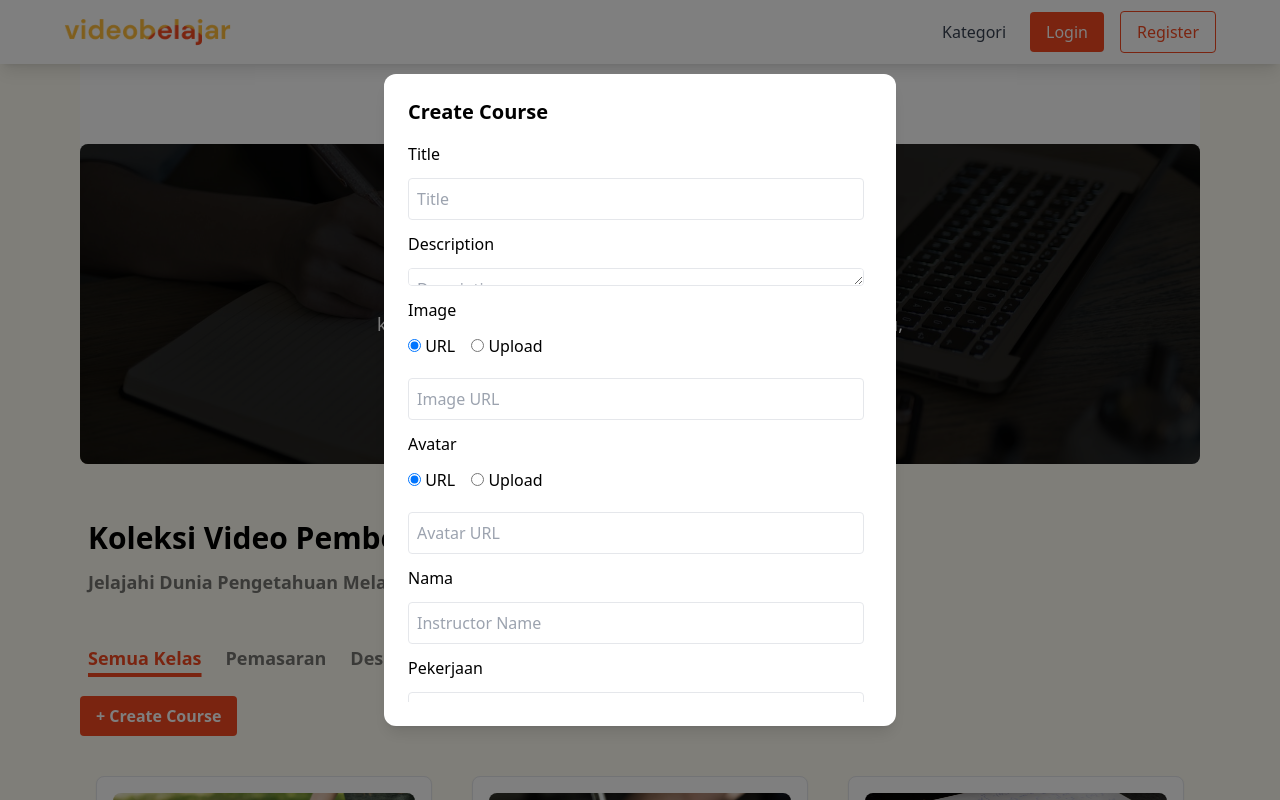
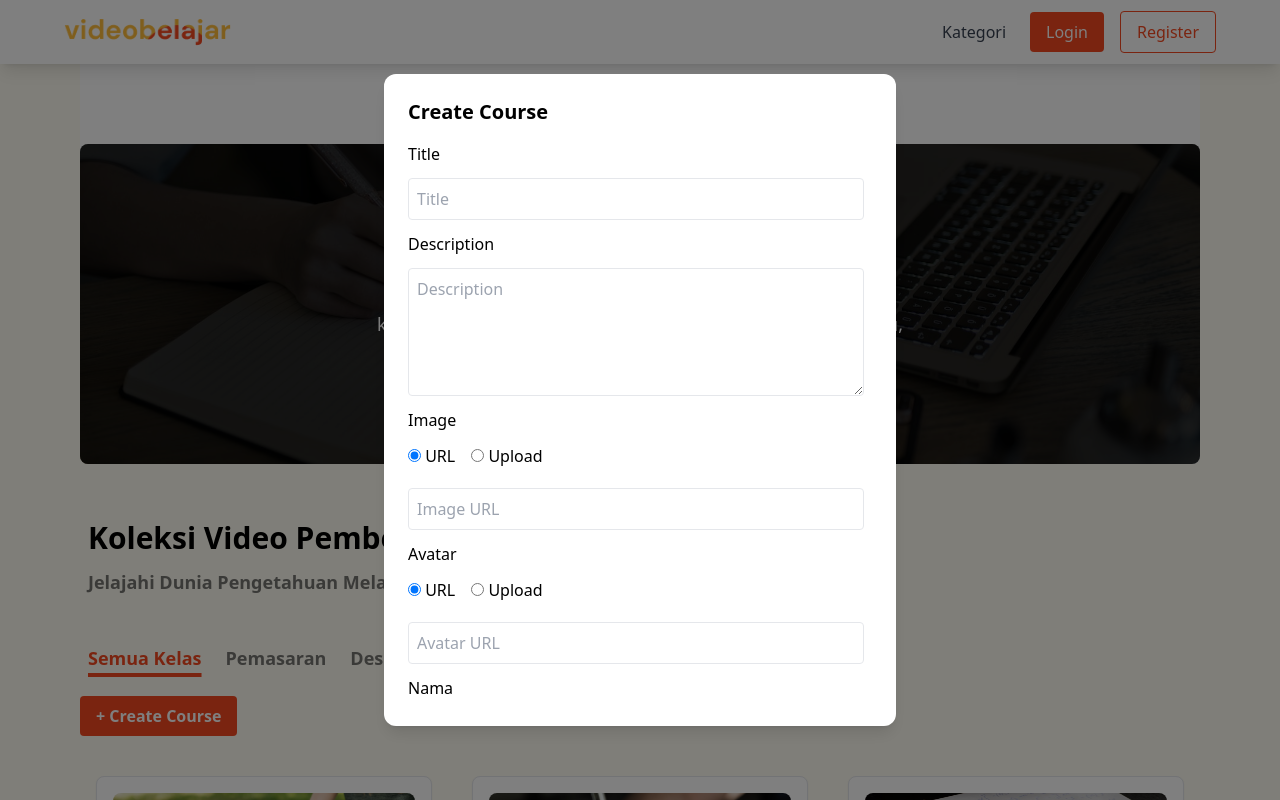
Before and after one commit to freedyest/mission6, a React (Vite) app: page /#/Home in a window 1280 px wide. Both pictures are taken after typing "name@example.com" into the empty fields and a click on the button "+ Create Course". Shown: the top 800 px of the page. Built offline with nearby package versions, Linux system fonts and the light colour scheme.

Commit message:
desc fix vercell

```diff
--- a/src/components/CourseModal.jsx
+++ b/src/components/CourseModal.jsx
@@ -85,7 +85,7 @@ function CourseModal({ isOpen, onClose, onSave, initialData }) {
             value={form.desc}
             onChange={handleChange}
             placeholder="Description"
-            className="border p-2 rounded h-30"
+            className="border p-2 rounded min-h-32"
             rows="3"
           />
 
```
